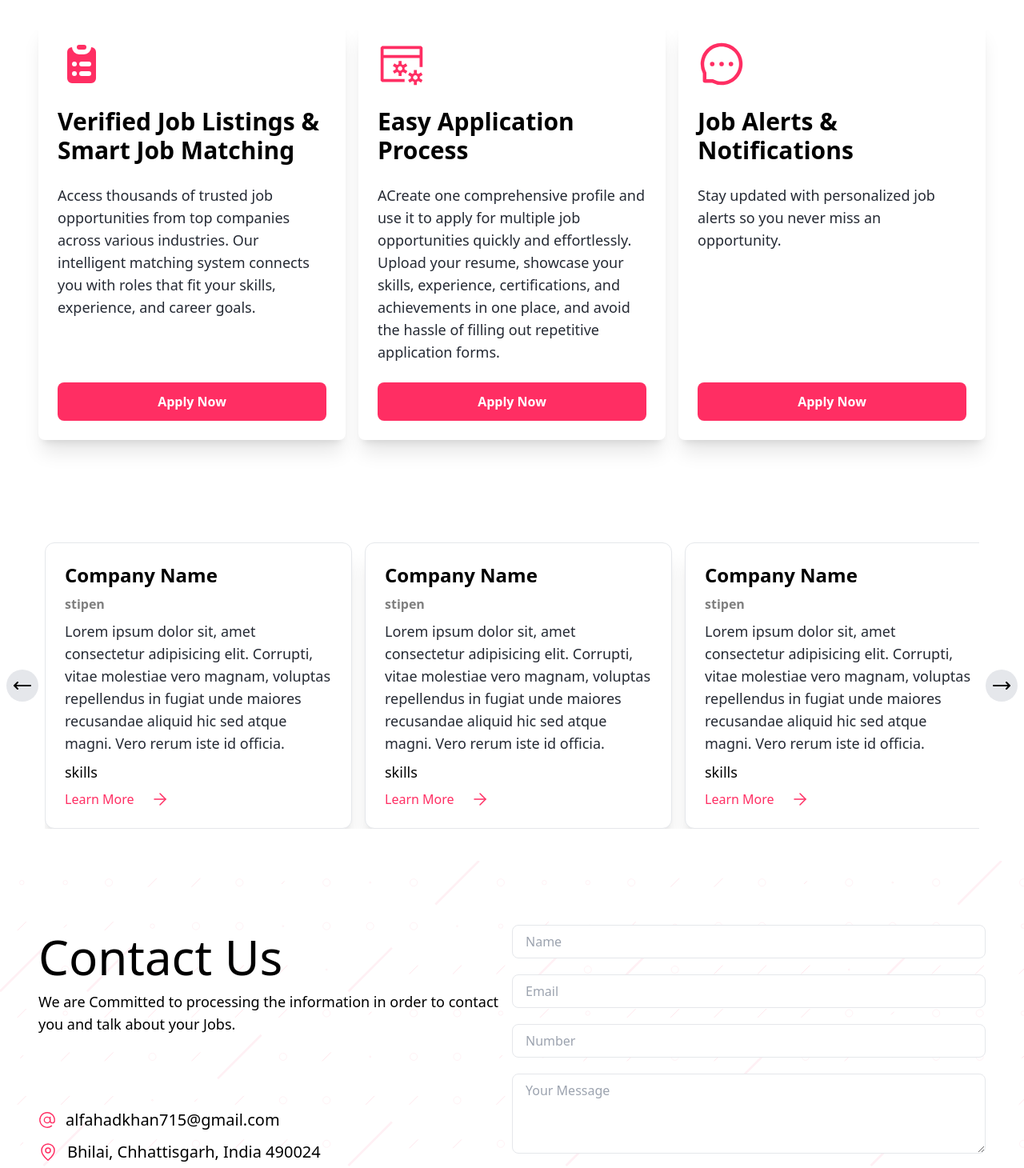
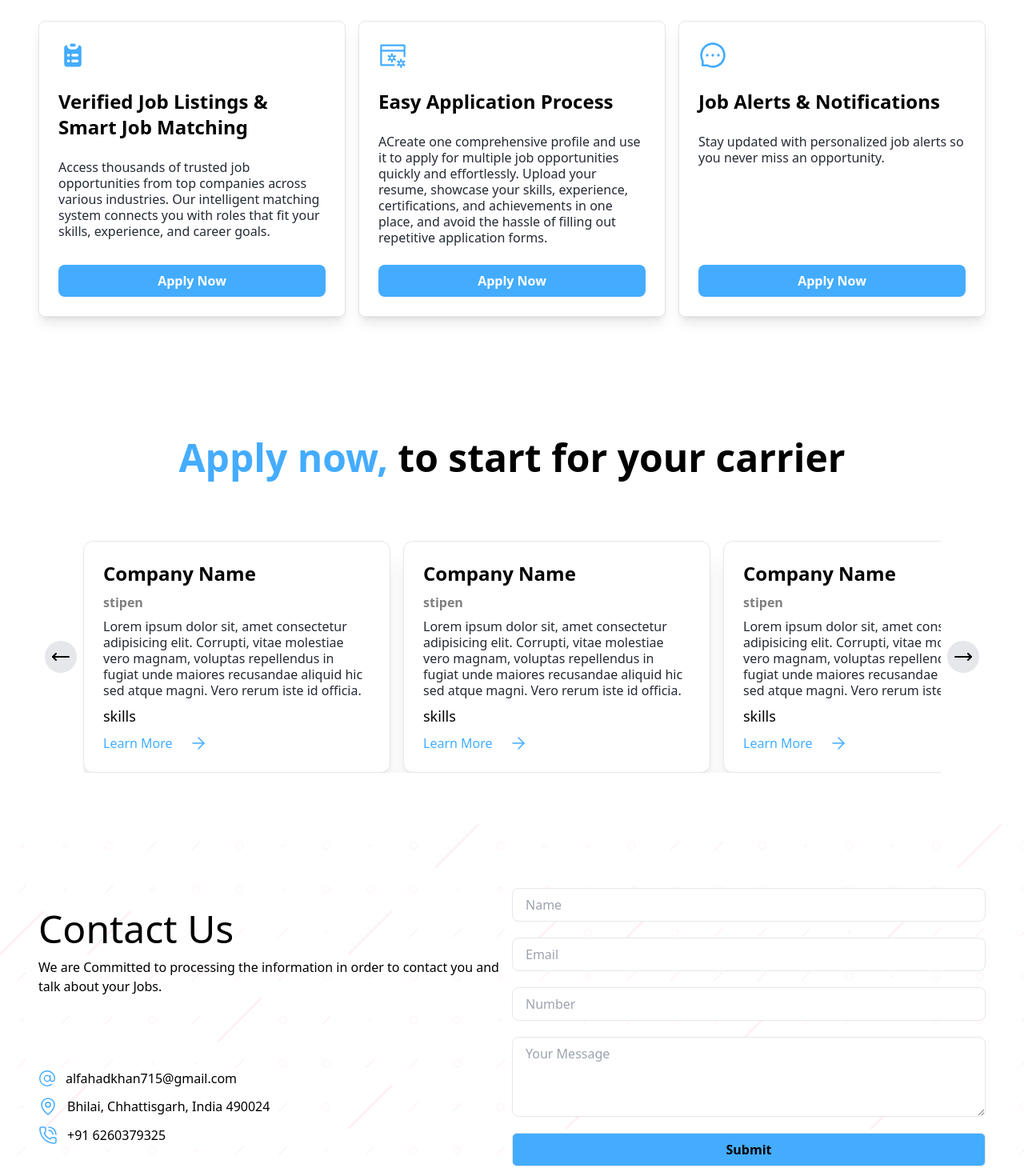
Before and after one commit to MDAlfahad/Job-portal_hyphun, a React app in the folder frontend/: page / in a window 1280 px wide. Shown: the part 940-2400 px from the top of the page at 80% size. Built offline with nearby package versions, Linux system fonts and the light colour scheme; the HTML template or start-up script is replaced by a standard one.

Commit message:
color changes and cards

```diff
--- a/frontend/src/components/Components/Cards/Cards.jsx
+++ b/frontend/src/components/Components/Cards/Cards.jsx
@@ -5,19 +5,19 @@ import { BookAudio } from "lucide-react"
 const Cards =(props)=>{
     return(
         <>
-            <div className="flex  flex-col gap-6 w-auto md:w-96  relative bg-white shadow-xl px-6 py-6 rounded-lg transition duration-300 my-10">
-                <div >
+            <div className="flex  flex-col gap-6 w-auto md:w-96 border relative bg-white shadow-lg px-6 py-6 rounded-lg transition duration-300 my-10">
+                <div>
                     {props.logo}
                 </div>
                 <div>
-                    <h1 className="text-xl md:text-2xl lg:text-3xl md:font-bold font-semibold ">{props.h1}</h1>
+                    <h1 className="text-xl md:text-2xl md:font-bold font-semibold ">{props.h1}</h1>
                 </div>
                 <div>
-                    <p className="text-sm md:text-lg text-textcolor">
+                    <p className="text-sm md:text-[16px] text-textcolor">
                         {props.p}
                     </p>
                 </div>
-                <button className="px-6 py-3 mt-auto bg-secondary rounded-lg text-white font-bold hover:bg-textcolor">{props.text}</button>
+                <button className="px-4 py-2 mt-auto bg-secondary rounded-lg text-white font-bold hover:bg-textcolor">{props.text}</button>
             </div>
         </>
     )
--- a/frontend/src/components/Components/Cards/CrauselCard.jsx
+++ b/frontend/src/components/Components/Cards/CrauselCard.jsx
@@ -7,7 +7,7 @@ const CrauselCard = ()=>{
         <div className="md:w-96 px-6 py-6 h-auto flex flex-col gap-2 bg-white border rounded-xl shadow-xl">
             <div><h1 className="text-lg md:text-2xl font-semibold md:font-bold">Company Name</h1></div>
             <div><p className="font-semibold text-textcolor2">stipen</p></div>
-            <div><p className="text-sm md:text-lg text-textcolor">Lorem ipsum dolor sit, amet consectetur adipisicing elit. Corrupti, vitae molestiae vero magnam, voluptas repellendus in fugiat unde maiores recusandae aliquid hic sed atque magni. Vero rerum iste id officia.</p></div>
+            <div><p className="text-sm md:text-[16px] text-textcolor">Lorem ipsum dolor sit, amet consectetur adipisicing elit. Corrupti, vitae molestiae vero magnam, voluptas repellendus in fugiat unde maiores recusandae aliquid hic sed atque magni. Vero rerum iste id officia.</p></div>
             <div className="text-sm md:text-lg" >skills</div>
             <div className="flex gap-5"><a className="mt-auto text-secondary" href="#">Learn More </a><ArrowRight className="text-secondary" strokeWidth={1.5} /></div>
         </div>
--- a/frontend/src/components/Components/buttons/ButtonComponents.jsx
+++ b/frontend/src/components/Components/buttons/ButtonComponents.jsx
@@ -1,7 +1,7 @@
 const Button = (props) => {
   return (
     <button
-      className="px-4 py-2 bg-secondary rounded-md hover:bg-textcolor font-semibold text-white hover:scale-105 transition duration-300"
+      className="px-4 py-2 bg-secondary rounded-md hover:bg-textcolor font-semibold text-white  transition duration-300"
       onClick={props.onClick}
     >
       {props.text}
--- a/frontend/src/components/Pages/HeroContaner/ContactContainer.jsx
+++ b/frontend/src/components/Pages/HeroContaner/ContactContainer.jsx
@@ -1,4 +1,5 @@
 import { AtSign, MapPin, PhoneCall } from "lucide-react";
+import Button from "../../Components/buttons/ButtonComponents"
 
 const ContactContainer = () => {
   return (
@@ -6,20 +7,20 @@ const ContactContainer = () => {
       <div className="w-full max-w-[1800px] m-auto md:px-12 px-4  py-4 md:py-20 svgbackground">
         <div className="md:flex items-center justify-center md:h-[90vh] lg:h-auto ">
           <div className="md:w-1/2 flex flex-col gap-3">
-            <h1 className="text-3xl md:text-5xl lg:text-6xl">Contact Us</h1>
-            <p className="text-sm md:text-lg leading-normal">
+            <h1 className="text-3xl md:text-5xl">Contact Us</h1>
+            <p className="text-sm md:text-[16px] leading-normal">
               We are Committed to processing the information in order to contact
               you and talk about your Jobs.
             </p>
             <div className="flex flex-col gap-3 pt-20">
-                <a className="flex gap-3 text-sm md:text-xl items-center max-w-fit" href="mailto:alfahadkhan715@gamil.com">
+                <a className="flex gap-3 text-sm md:text-[16px] items-center max-w-fit" href="mailto:alfahadkhan715@gamil.com">
               <AtSign strokeWidth={1.5} size={22} className="text-secondary "/> alfahadkhan715@gmail.com
             </a>
-            <p  className="flex gap-3 text-sm md:text-xl items-center" >
+            <p  className="flex gap-3 text-sm md:text-[16px] items-center" >
               <MapPin strokeWidth={1.5} className="text-secondary "/>
               Bhilai, Chhattisgarh, India 490024
             </p>
-            <p  className="flex gap-3 text-sm md:text-xl items-center" >
+            <p  className="flex gap-3 text-sm md:text-[16px]  items-center" >
               <PhoneCall strokeWidth={1.5} className="text-secondary "/> +91 6260379325
             </p>
             </div>
@@ -31,7 +32,7 @@ const ContactContainer = () => {
               <input className="w-full px-4 py-2 border rounded-lg outline-none" type="tel" placeholder="Number" />
               <textarea className="w-full px-4 py-2 border rounded-lg max-h-[500px] min-h-[100px] outline-none" id="textarea" placeholder="Your Message">
               </textarea>
-              <button className="w-full px-4 py-2 border rounded-xl font-semibold hover:text-white bg-secondary hover:bg-textcolor transition duration-300">Submit</button>
+              <button className="w-full px-4 py-2 border rounded-md font-semibold hover:text-white bg-secondary hover:bg-textcolor duration-300">Submit</button>
             </form>
           </div>
         </div>
--- a/frontend/src/components/Pages/HeroContaner/CrauselContainer.jsx
+++ b/frontend/src/components/Pages/HeroContaner/CrauselContainer.jsx
@@ -18,6 +18,8 @@ const CrauselContainer = () => {
   };
 
   return (
+    <div className="max-w-[1800px] m-auto px-4 md:px-12 py-6">
+      <h1 className="text-xl md:text-5xl font-semibold text-center py-10"><span className="text-secondary">Apply now,</span> to start for your carrier</h1>
       <div className="flex items-center justify-center w-full max-w-7xl mx-auto py-10">
         <button
           onClick={prevSlide}
@@ -26,14 +28,18 @@ const CrauselContainer = () => {
           <MoveLeft size={24} />
         </button>
 
-
         <div className="overflow-hidden w-full">
           <div
             className="flex transition-transform duration-500 ease-in-out gap-4"
-          style={{ transform: `translateX(-${currentIndex * (100 / visibleCards)}%)` }}
+            style={{
+              transform: `translateX(-${currentIndex * (100 / visibleCards)}%)`,
+            }}
           >
             {cards.map((_, index) => (
-            <div key={index} className="min-w-[calc(33.333%-1rem)] flex-shrink-0">
+              <div
+                key={index}
+                className="min-w-[calc(33.333%-1rem)] flex-shrink-0"
+              >
                 <CrauselCard />
               </div>
             ))}
@@ -47,6 +53,7 @@ const CrauselContainer = () => {
           <MoveRight size={24} />
         </button>
       </div>
+    </div>
   );
 };
 
--- a/frontend/src/components/Pages/HeroContaner/Hero.jsx
+++ b/frontend/src/components/Pages/HeroContaner/Hero.jsx
@@ -17,7 +17,7 @@ const Hero = () => {
           <div>
             <h1 className="text-3xl md:text-5xl lg:text-6xl font-bold">
               Your Journey Never end, <br />
-              <span className="text-[#FF0000]"> Get Your Job Now</span>
+              <span className="text-secondary"> Get Your Job Now</span>
             </h1>
             <p className="text-sm md:text-lg lg:text-xl py-6">
               The Placement Cell plays a vital role in shaping students’ careers
--- a/frontend/src/components/Pages/HeroContaner/Services.jsx
+++ b/frontend/src/components/Pages/HeroContaner/Services.jsx
@@ -10,20 +10,20 @@ const Services = () => {
         <h1 className="text-4xl md:text-5xl text-textcolor font-semibold md:text-bold py-10 "><span className="text-secondary" >Services</span> Provide here</h1>
         <div className="w-full md:flex justify-between ">
           <Cards
-            logo={<HiClipboardList className="text-6xl text-secondary"/>}
+            logo={<HiClipboardList className="text-4xl text-secondary"/>}
             h1="Verified Job Listings & Smart Job Matching"
             p="Access thousands of trusted job opportunities from top companies across various industries. Our intelligent matching system connects you with roles that fit your skills, experience, and career goals."
             text="Apply Now"
           />
           <Cards
-          logo={<VscServerProcess className="text-6xl text-secondary" />}
+          logo={<VscServerProcess className="text-4xl text-secondary" />}
           h1="Easy Application Process"
           p="ACreate one comprehensive profile and use it to apply for multiple job opportunities quickly and effortlessly. Upload your resume, showcase your skills, experience, certifications, and achievements in one place, and avoid the hassle of filling out repetitive application forms."
           text="Apply Now"
 
           />
           <Cards
-           logo={<AiOutlineMessage className="text-6xl text-secondary"/>}
+           logo={<AiOutlineMessage className="text-4xl text-secondary"/>}
            h1="Job Alerts & Notifications"
            p="Stay updated with personalized job alerts so you never miss an opportunity."
            text="Apply Now"
--- a/frontend/src/components/Pages/jobpages/JobPageCard.jsx
+++ b/frontend/src/components/Pages/jobpages/JobPageCard.jsx
@@ -61,7 +61,7 @@ const JobPageCard = () => {
         </div>
 
         <div className="flex gap-4 items-center">
-          <p className="flex items-center gap-2 border bg-pink-100 rounded-full px-2 py-[1px] text-secondary">
+          <p className="flex items-center gap-2 border bg-blue-200 rounded-full px-2 py-[1px] text-secondary">
             <TimerReset strokeWidth={1.5} size={18} />
             Posted at
           </p>
--- a/frontend/tailwind.config.js
+++ b/frontend/tailwind.config.js
@@ -5,7 +5,7 @@ export default {
     extend: {
       colors: {
         primary: "#08D9D6",
-        secondary: "#FF2E63",
+        secondary: "#44ACFF",
         lightpink: "#ff97b1",
         textcolor: "#252A34",
         textcolor2: "#808080",
```
Lines whose indentation alone changed are shown as unchanged.
